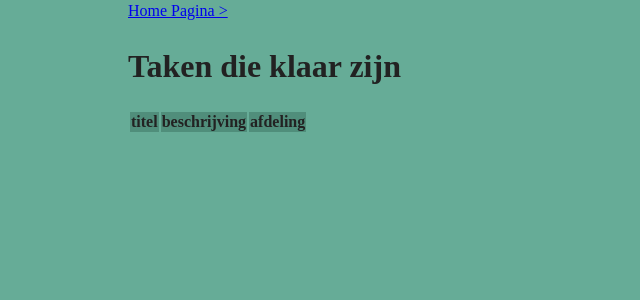
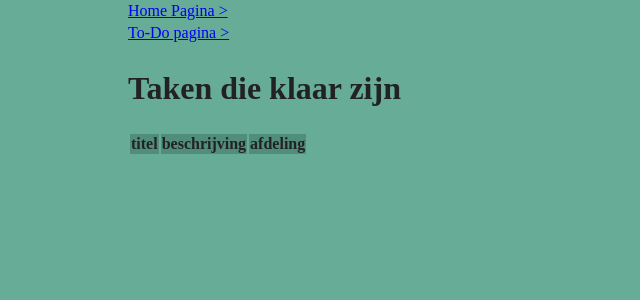
Before and after one commit to CatGirlBaphomet/PRA_B3, a PHP site: page /pra_b3/tasks/done.php in a window 1280 px wide. Shown: the top 300 px of the page, without its empty margins (0-640 px from the left). Run offline with PHP 8.4, Linux system fonts and the light colour scheme; data that the repository does not hold is empty; some libraries are stand-ins or nearby versions.

Commit message:
link terug in naar to-do
Een link terug gezet naar de to-do pagina

```diff
--- a/tasks/done.php
+++ b/tasks/done.php
@@ -5,7 +5,9 @@
 <body>
 
     <div class="container">
+    <a href="index.php">To-Do pagina &gt;</a>
         <h1>Taken die klaar zijn</h1>
+
         <?php if(isset($_GET['msg']))
         {
             echo "<div class='msg'>" . $_GET['msg'] . "</div>";
```
